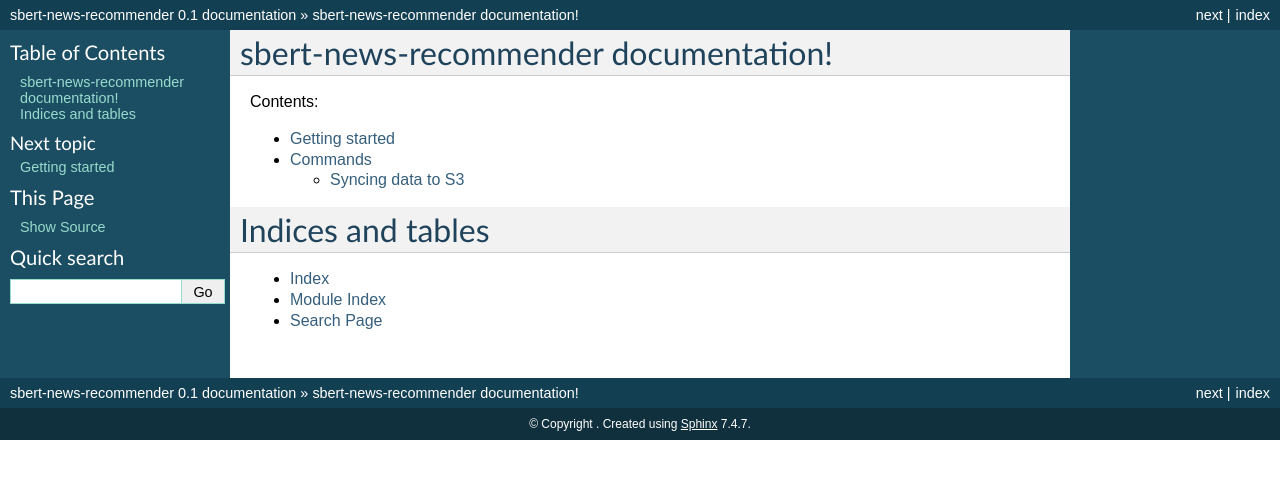
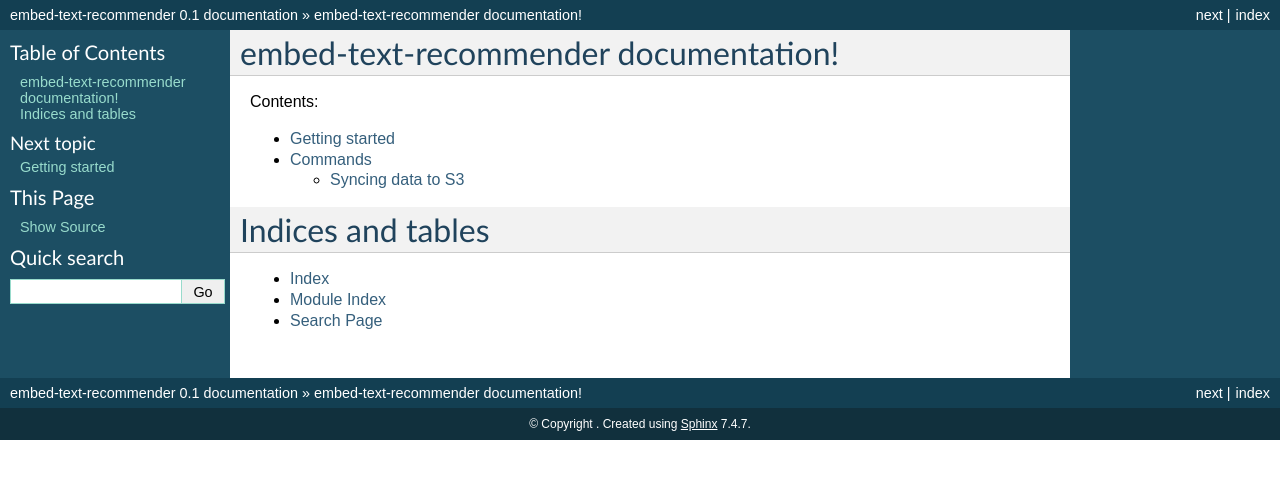
Before and after one commit to u-masao/embed-text-recommender, a Sphinx documentation site: the page built from docs/index.rst, in a window 1280 px wide. Shown: the top 479 px of the page. Built offline with Sphinx 7.4.7, drawn with Linux system fonts in a browser that asks for light colours.

Commit message:
[update] change repository name

```diff
--- a/docs/conf.py
+++ b/docs/conf.py
@@ -1,6 +1,6 @@
 # -*- coding: utf-8 -*-
 #
-# sbert-news-recommender documentation build configuration file, created by
+# embed-text-recommender documentation build configuration file, created by
 # sphinx-quickstart.
 #
 # This file is execfile()d with the current directory set to its containing dir.
@@ -41,7 +41,7 @@ source_suffix = '.rst'
 master_doc = 'index'
 
 # General information about the project.
-project = u'sbert-news-recommender'
+project = u'embed-text-recommender'
 
 # The version info for the project you're documenting, acts as replacement for
 # |version| and |release|, also used in various other places throughout the
@@ -164,7 +164,7 @@ html_static_path = ['_static']
 # html_file_suffix = None
 
 # Output file base name for HTML help builder.
-htmlhelp_basename = 'sbert-news-recommenderdoc'
+htmlhelp_basename = 'embed-text-recommenderdoc'
 
 
 # -- Options for LaTeX output --------------------------------------------------
@@ -184,8 +184,8 @@ latex_elements = {
 # (source start file, target name, title, author, documentclass [howto/manual]).
 latex_documents = [
     ('index',
-     'sbert-news-recommender.tex',
-     u'sbert-news-recommender Documentation',
+     'embed-text-recommender.tex',
+     u'embed-text-recommender Documentation',
      u"u-masao", 'manual'),
 ]
 
@@ -215,7 +215,7 @@ latex_documents = [
 # One entry per manual page. List of tuples
 # (source start file, name, description, authors, manual section).
 man_pages = [
-    ('index', 'sbert-news-recommender', u'sbert-news-recommender Documentation',
+    ('index', 'embed-text-recommender', u'embed-text-recommender Documentation',
      [u"u-masao"], 1)
 ]
 
@@ -229,8 +229,8 @@ man_pages = [
 # (source start file, target name, title, author,
 #  dir menu entry, description, category)
 texinfo_documents = [
-    ('index', 'sbert-news-recommender', u'sbert-news-recommender Documentation',
-     u"u-masao", 'sbert-news-recommender',
+    ('index', 'embed-text-recommender', u'embed-text-recommender Documentation',
+     u"u-masao", 'embed-text-recommender',
      'A short description of the project.', 'Miscellaneous'),
 ]
 
--- a/docs/index.rst
+++ b/docs/index.rst
@@ -1,9 +1,9 @@
-.. sbert-news-recommender documentation master file, created by
+.. embed-text-recommender documentation master file, created by
    sphinx-quickstart.
    You can adapt this file completely to your liking, but it should at least
    contain the root `toctree` directive.
 
-sbert-news-recommender documentation!
+embed-text-recommender documentation!
 ==============================================
 
 Contents:
--- a/pyproject.toml
+++ b/pyproject.toml
@@ -1,5 +1,5 @@
 [tool.poetry]
-name = "sbert-news-recommender"
+name = "embed-text-recommender"
 version = "0.1.0"
 description = ""
 authors = ["u-masao <4973920+u-masao@users.noreply.github.com>"]
```
Also changed, not shown: README.md (+1 -1 lines), 4 other files.
